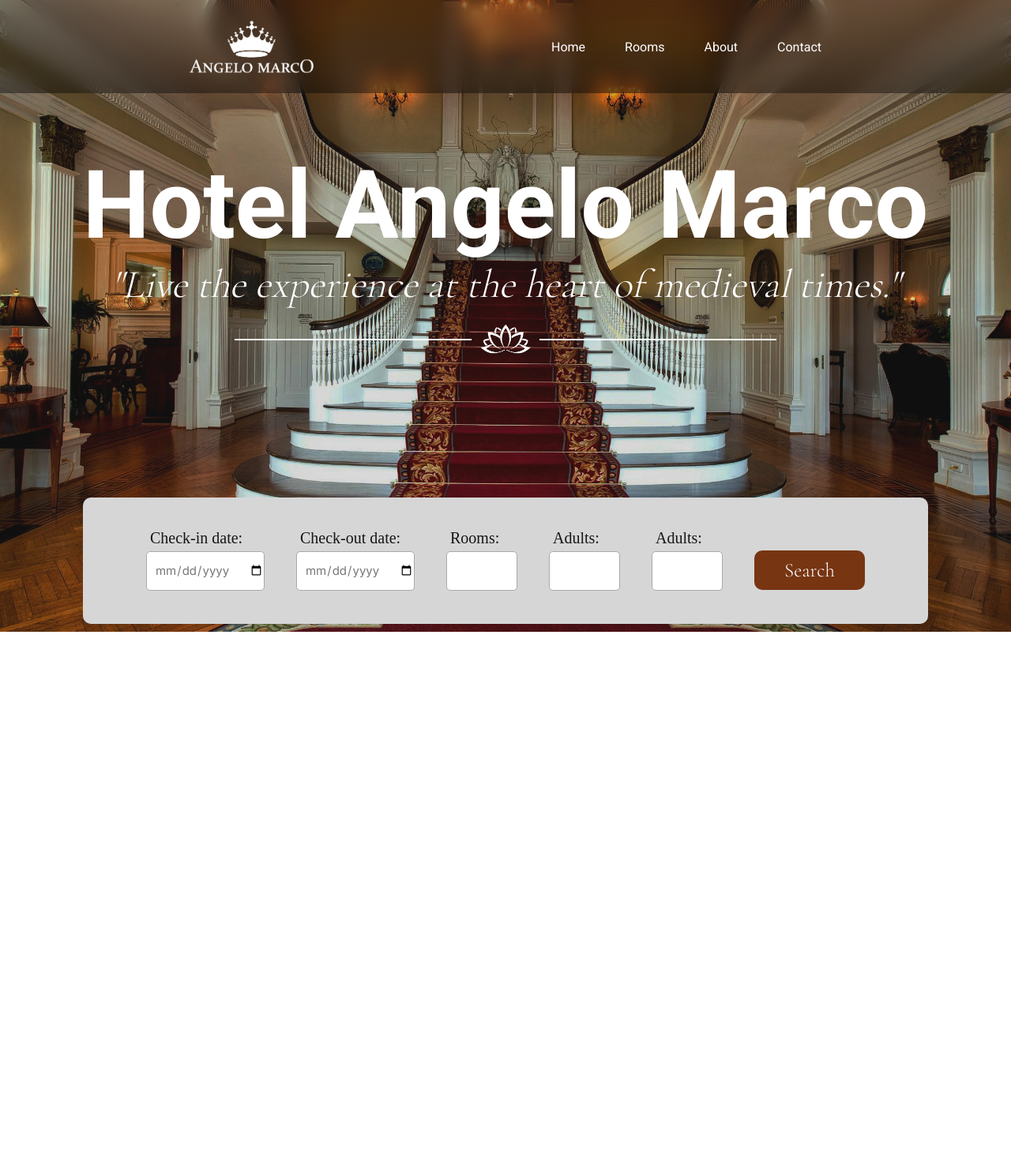
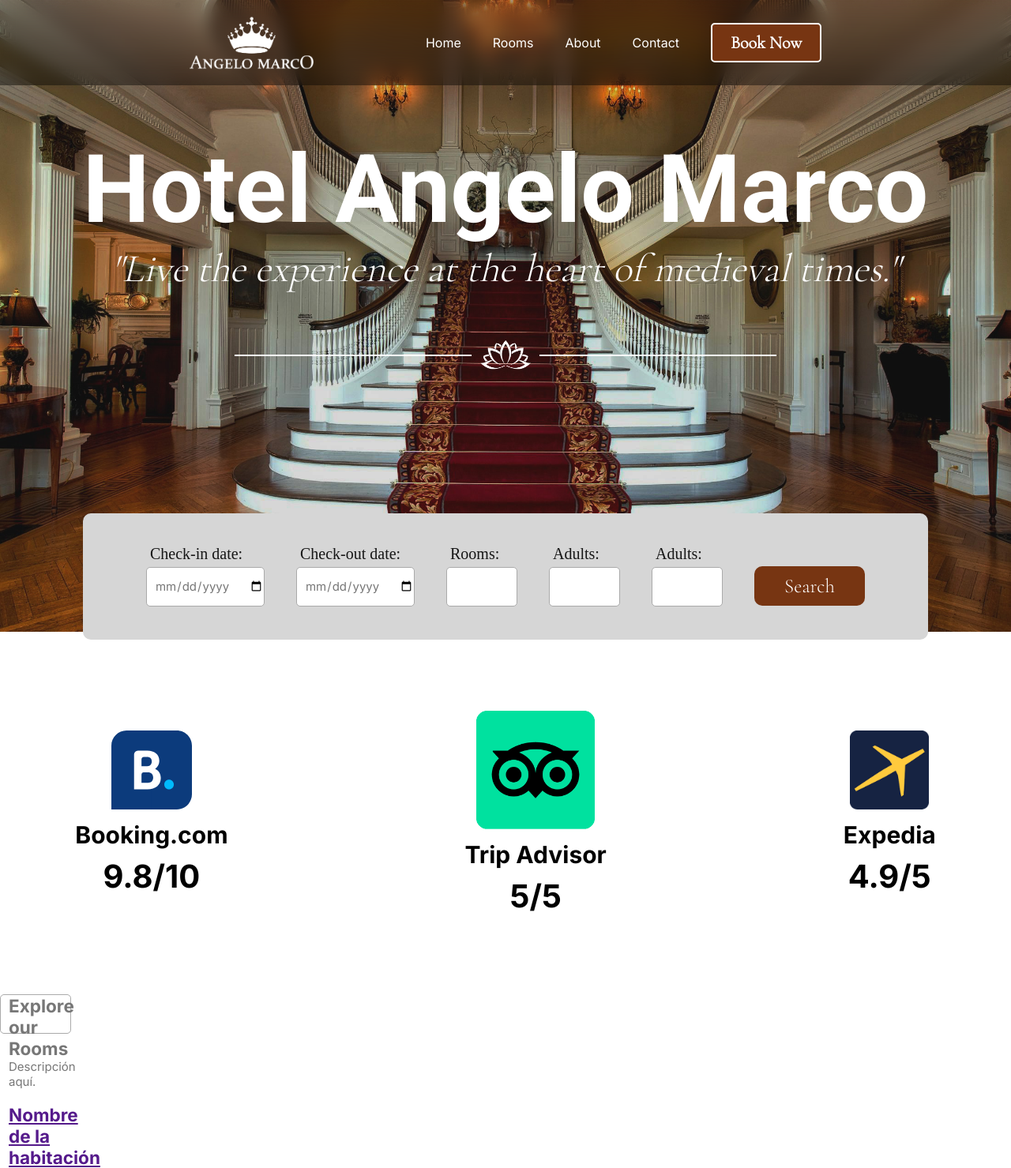
Before and after one commit to seventrexzz7/las-posadas-web, a plain HTML site: page index.html in a window 1280 px wide. Shown: the whole page at 79% size. Before the commit the page ends 800 px from the top, so only its background shows below. Drawn offline with nearby package versions, Linux system fonts and the light colour scheme.

Commit message:
add an changes

```diff
--- a/index.html
+++ b/index.html
@@ -18,10 +18,11 @@
                 <div class="n-cont">
                     <img src="components/assets/logo-white.png" alt="">
                     <ul class="n-link">
-                        <li><a href="#hero">Home</a></li>
-                        <li><a href="#rooms">Rooms</a></li>
-                        <li><a href="#about">About</a></li>
-                        <li><a href="#contact">Contact</a></li>
+                        <li class="li-c"><a href="#hero">Home</a></li>
+                        <li class="li-c"><a href="#rooms">Rooms</a></li>
+                        <li class="li-c"><a href="#about">About</a></li>
+                        <li class="li-c"><a href="#contact">Contact</a></li>
+                        <li class="li-b"><a href="/components/booking/booking.html">Book Now</a></li>
                     </ul>
                 </div>
             </nav>
@@ -62,6 +63,37 @@
                 </form>
             </div>
         </section>
+        <section id="logos">
+            <div class="l-cont">
+                <div class="logo-s">
+                    <img src="components/assets/booking-logo.svg">
+                    <h3>Booking.com</h3>
+                    <h2>9.8/10</h2>
+                </div>
+                <div class="logo-b">
+                    <img src="components/assets/trip-advisor.png">
+                    <h3>Trip Advisor</h3>
+                    <h2>5/5</h2>
+                </div>
+                <div class="logo-s">
+                    <img src="components/assets/expedia-logo.png">
+                    <h3>Expedia</h3>
+                    <h2>4.9/5</h2>
+                </div>
+            </div>
+        </section>
+        <section id="rooms">
+            <div class="r-cont">
+                <h2>Explore our Rooms</h2>
+                <p>Descripción aquí.</p>
+                <div class="r-slot">
+                    <a href="">
+                        <img src="" alt="">
+                        <h2>Nombre de la habitación</h2>
+                    </a>
+                </div>
+            </div>
+        </section>
         <script src="script.js"></script>
     </body>
 </html>
--- a/style.css
+++ b/style.css
@@ -15,6 +15,7 @@ html{
 }
 
 .navbar{
+    font-family: "Inter", sans-serif;
     background: rga(0,0,0,0.15);
     backdrop-filter: blur(10px);
     -webkit-backdrop-filter: blur(10px);
@@ -23,9 +24,28 @@ html{
     position: fixed;
     top: 0;
     width: 100%;
-    padding: 10px 200px;
+    padding: 5px 200px;
     z-index: 0;
 }
+
+.li-b{
+    height: 50px;
+    width: 140px;
+    background-color: #773512;
+    border-radius: 5px;
+    border: 2px solid #fff;
+
+    font-family: "Cormorant Garamond", serif;
+    font-size: 22px;
+    font-weight: 700;
+    color: #fff;
+
+    display: flex;
+    align-items: center;
+    justify-content: center;
+}
+
+
 .navbar::after{
     content: "";
     position: absolute;
@@ -43,20 +63,32 @@ html{
 .n-cont img{
     height: 70px;
 }
+.n-link .li-c{
+    display: flex;
+    align-items: center;
+    justify-content: center;
+}
+.n-link .li-c:hover{
+    background: rgba(0 ,0 ,0 , 0.2);
+    border-radius: 10px;
+
+    height: 50px;
+    width: 70px;
+    display: flex;
+    align-items: center;
+    justify-content: center;
+    color: #d6d6d6;
+}
 
 .n-link{
     list-style: none;
     display: flex;
-    gap: 50px;
+    gap: 40px;
 }
 
 .n-link a{
     text-decoration: none;
     color: #fff;
-}
-
-.n-link a:hover{
-    color: #d6d6d6;
 }
 
 #hero{
@@ -89,6 +121,7 @@ html{
     display: flex;
     align-items: center;
     justify-content: center;
+    margin-top: 40px;
     gap: 10px;
 }
 
@@ -177,6 +210,48 @@ html{
     color: #fff;
 }
 
+#logos{
+    background-color: #fff;
+    font-family: "Inter", sans-serif;
+    margin-top: 100px;
+}
+
+.l-cont{
+    display: flex;
+    flex-direction: row;
+    width: 100%;
+    align-items: center;
+    justify-content: center;
+    text-align: center;
+
+    gap: 300px;
+
+    margin-bottom: 100px;
+}
+
+.logo-s img{
+    height: 100px;
+}
+.logo-s h3{
+    margin-top: 10px;
+    font-size: 30px;
+}
+.logo-s h2{
+    margin-top: 10px;
+    font-size: 40px;
+}
+.logo-b img{
+    height: 150px;
+}
+.logo-b h3{
+    margin-top: 10px;
+    font-size: 30px;
+}
+.logo-b h2{
+    margin-top: 10px;
+    font-size: 40px;
+}
+
 #booking{
     color: #fff;
     background-image: url(components/assets/pexels-chris-f-38966-21629423.jpg);
@@ -191,13 +266,10 @@ html{
     text-align: center;
 }
 
-
-
 .sub-book{
     color: #191919;
 }
 
-
 @media (max-width: 786px){
 
 }
```
Also changed, not shown: components/assets/booking-logo.svg (added), components/assets/expedia-logo.png (added), components/assets/trip-advisor.png (added).
